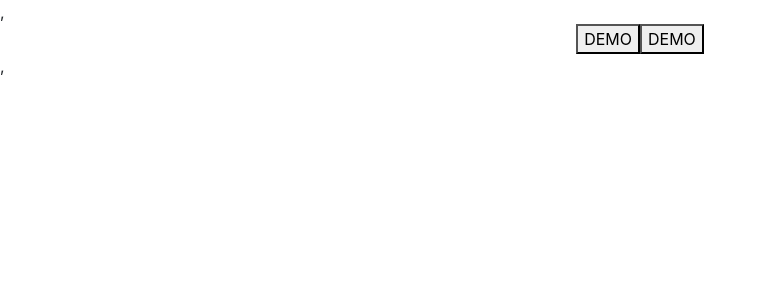
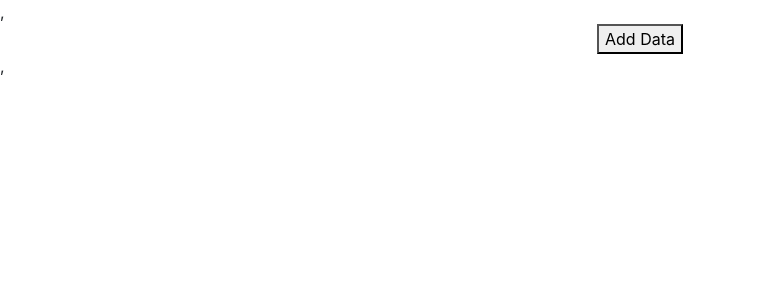
Before and after one commit to samirvithlani/react-js-gen-club, a React (Create React App) app: page / in a window 1280 px wide. Shown: the top 300 px of the page, without its empty margins (0-766 px from the left). Built offline with nearby package versions, Linux system fonts and the light colour scheme.

Commit message:
useMutets

```diff
--- a/src/App.js
+++ b/src/App.js
@@ -32,6 +32,7 @@
 import { QueryDemo } from './query/QueryDemo';
 import { QueryDemo2 } from './query/QueryDemo2';
 import { QueryDemo3 } from './query/QueryDemo3';
+import { QueryDemo4 } from './query/QueryDemo4';
 
 function App() {
 
@@ -127,7 +128,8 @@
       {/* <LoginDemo />
       <LoggedInData /> */}
       {/* <DoctorLogin/> */}
-      <QueryDemo3/>
+      {/* <QueryDemo3/> */}
+      <QueryDemo4 />
       {/* <AddEmployee/> */}
       {/* <MenuBar/> */}
 
--- /dev/null
+++ b/src/query/QueryDemo4.js
@@ -0,0 +1,22 @@
+import React from 'react'
+import { useAddData } from '../services/QueryService3'
+
+export const QueryDemo4 = () => {
+
+    const res = useAddData();
+    //const {mutate} = useAddData();
+
+    const submit =() =>{
+        var data = {
+             name:"sachin",
+             job:"cricketer"
+        }
+        res.mutate(data);
+        console.log(res);
+    }
+  return (
+    <div>
+        <button onClick={submit}>Add Data</button>
+    </div>
+  )
+}
--- a/src/services/QueryService2.js
+++ b/src/services/QueryService2.js
@@ -1,6 +1,7 @@
 import axios from "axios";
 import { useQuery } from "react-query";
 
+//pagination with useQuary
 export function useService(a){
 
     return useQuery(["demo1",a],async ()=>{
--- /dev/null
+++ b/src/services/QueryService3.js
@@ -0,0 +1,15 @@
+import axios from "axios";
+import { useMutation, useQuery } from "react-query";
+
+
+
+const addData = (data) => {
+
+    return axios.post("https://reqres.in/api/users", data);
+}
+
+export function useAddData() {
+
+    //settled
+    return useMutation(addData, { onSuccess: () => console.log("success") },{onError:()=>console.log("error")},{onSettled:()=>console.log("settled")},{onAbort:()=>console.log("abort")});
+}
```
